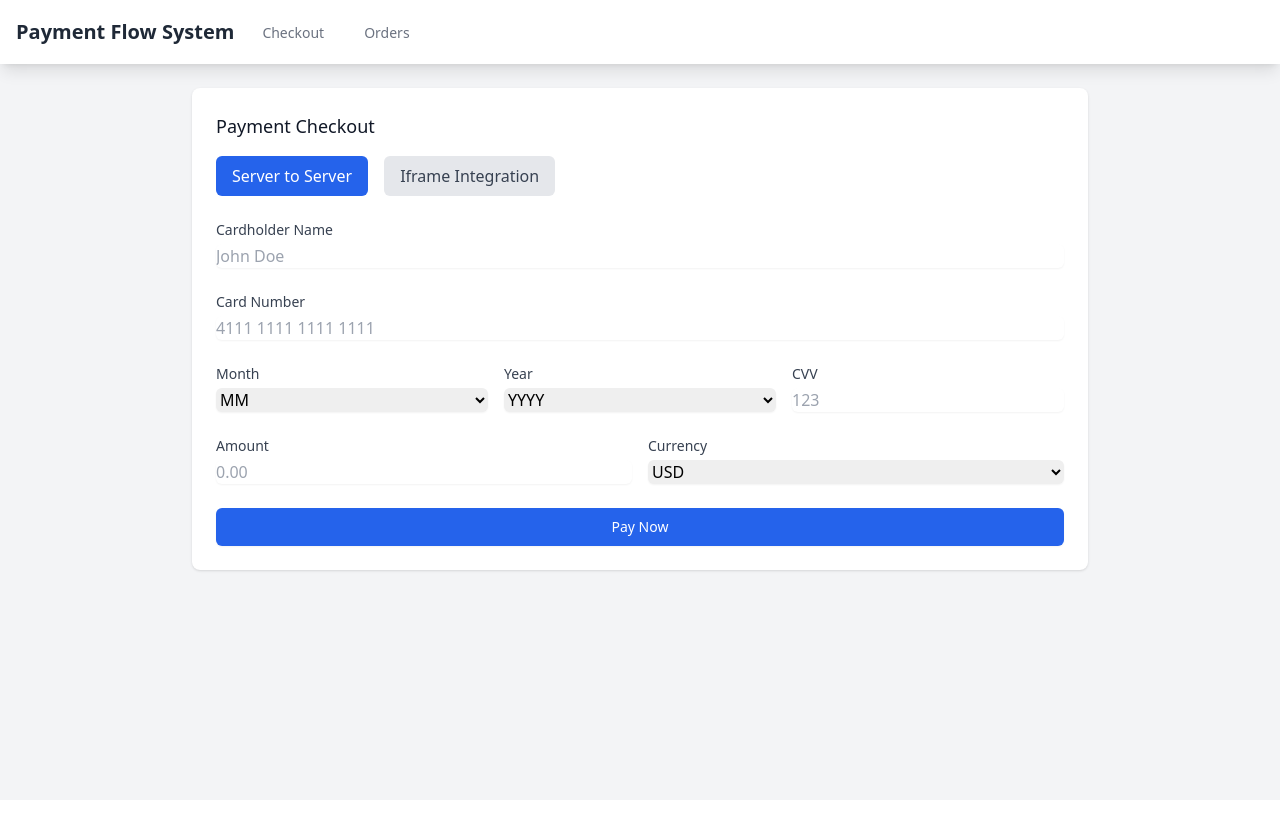
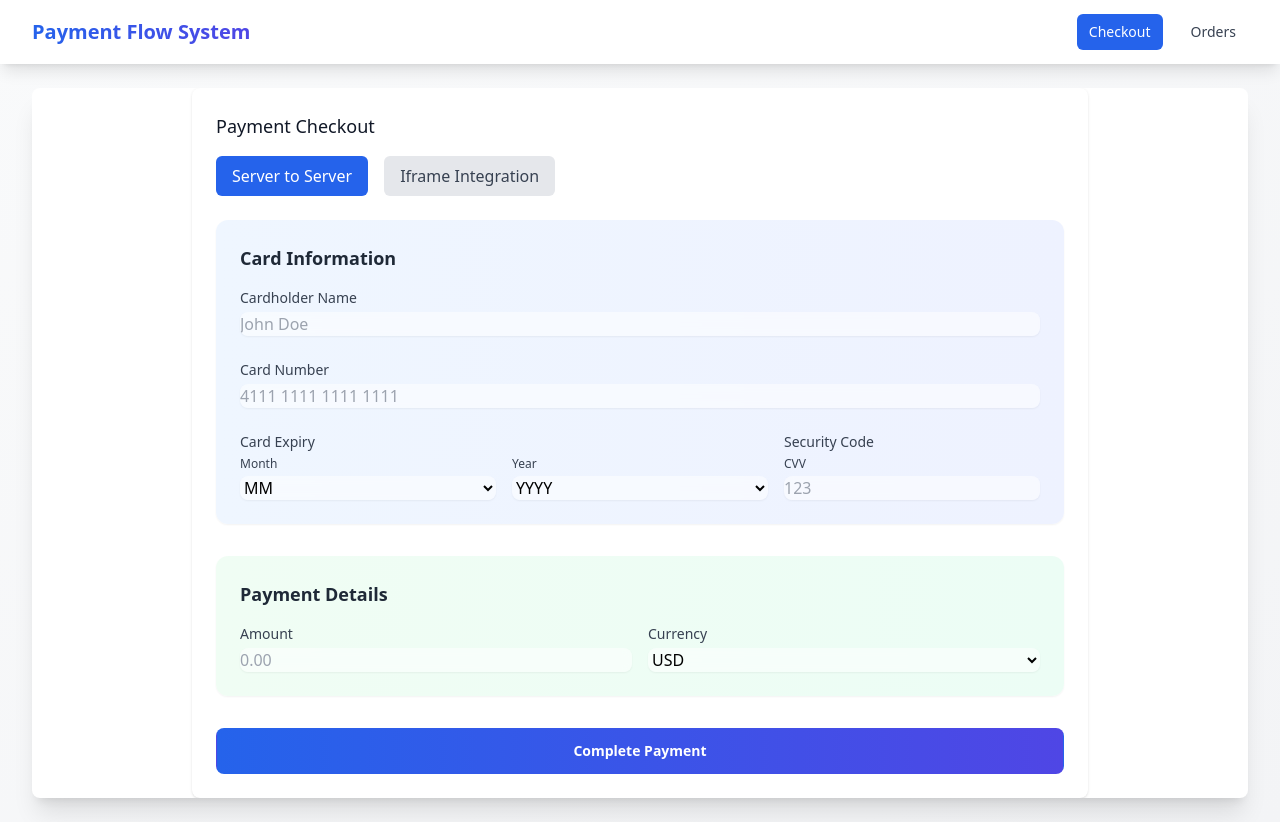
Before and after one commit to vyasanuj/axipays, a React (Vite) app in the folder client/: page / in a window 1280 px wide. Before the commit the page ends 800 px from the top, so only its background shows below. Built offline with nearby package versions, Linux system fonts and the light colour scheme; no server answers.

Commit message:
ui updated

```diff
--- a/client/src/App.jsx
+++ b/client/src/App.jsx
@@ -1,46 +1,140 @@
-import { BrowserRouter as Router, Routes, Route, Link } from 'react-router-dom';
+import { BrowserRouter as Router, Routes, Route, Link, useLocation } from 'react-router-dom';
 import { Toaster } from 'react-hot-toast';
+import { useState } from 'react';
 import Checkout from './pages/Checkout';
 import Orders from './pages/Orders';
 
-function App() {
+function NavLinks({ isMobile = false, onClickMobile }) {
+  const location = useLocation();
+  const isActive = (path) => location.pathname === path;
+
+  const linkBaseClasses = "px-3 py-2 rounded-md text-sm font-medium transition-all duration-300 ease-in-out";
+  const mobileLinkBaseClasses = "block px-3 py-2 rounded-md text-base font-medium transition-all duration-300";
+
+  const getClasses = (path) => {
+    const baseClasses = isMobile ? mobileLinkBaseClasses : linkBaseClasses;
+    return `${baseClasses} ${
+      isActive(path)
+        ? "bg-blue-600 text-white"
+        : "text-gray-700 hover:text-blue-600 hover:bg-blue-50"
+    }`;
+  };
+
   return (
-    <Router>
-      <div className="min-h-screen bg-gray-100">
-        <nav className="bg-white shadow-lg">
-          <div className="max-w-7xl mx-auto px-4">
-            <div className="flex justify-between h-16">
-              <div className="flex">
-                <div className="flex-shrink-0 flex items-center">
-                  <h1 className="text-xl font-bold text-gray-800">Payment Flow System</h1>
-                </div>
-                <div className="hidden sm:ml-6 sm:flex sm:space-x-8">
+    <>
       <Link
         to="/"
-                    className="border-transparent text-gray-500 hover:border-gray-300 hover:text-gray-700 inline-flex items-center px-1 pt-1 border-b-2 text-sm font-medium"
+        className={getClasses("/")}
+        onClick={onClickMobile}
       >
         Checkout
       </Link>
       <Link
         to="/orders"
-                    className="border-transparent text-gray-500 hover:border-gray-300 hover:text-gray-700 inline-flex items-center px-1 pt-1 border-b-2 text-sm font-medium"
+        className={getClasses("/orders")}
+        onClick={onClickMobile}
       >
         Orders
       </Link>
+    </>
+  );
+}
+
+function App() {
+  const [isMenuOpen, setIsMenuOpen] = useState(false);
+
+  return (
+    <Router>
+      <div className="min-h-screen bg-gradient-to-br from-gray-50 to-gray-100">
+        <nav className="bg-white shadow-lg sticky top-0 z-50">
+          <div className="max-w-7xl mx-auto px-4 sm:px-6 lg:px-8">
+            <div className="flex justify-between h-16">
+              <div className="flex items-center">
+                <div className="flex-shrink-0">
+                  <h1 className="text-xl font-bold bg-gradient-to-r from-blue-600 to-indigo-600 bg-clip-text text-transparent">
+                    Payment Flow System
+                  </h1>
                 </div>
               </div>
+
+              {/* Desktop Navigation */}
+              <div className="hidden sm:flex sm:items-center sm:space-x-4">
+                <NavLinks />
+              </div>
+
+              {/* Mobile menu button */}
+              <div className="flex items-center sm:hidden">
+                <button
+                  onClick={() => setIsMenuOpen(!isMenuOpen)}
+                  className="inline-flex items-center justify-center p-2 rounded-md text-gray-700 hover:text-blue-600 hover:bg-blue-50 focus:outline-none focus:ring-2 focus:ring-inset focus:ring-blue-500 transition-all duration-300"
+                  aria-expanded="false"
+                >
+                  <span className="sr-only">Open main menu</span>
+                  {/* Menu icon */}
+                  {!isMenuOpen ? (
+                    <svg
+                      className="block h-6 w-6"
+                      xmlns="http://www.w3.org/2000/svg"
+                      fill="none"
+                      viewBox="0 0 24 24"
+                      stroke="currentColor"
+                    >
+                      <path
+                        strokeLinecap="round"
+                        strokeLinejoin="round"
+                        strokeWidth={2}
+                        d="M4 6h16M4 12h16M4 18h16"
+                      />
+                    </svg>
+                  ) : (
+                    <svg
+                      className="block h-6 w-6"
+                      xmlns="http://www.w3.org/2000/svg"
+                      fill="none"
+                      viewBox="0 0 24 24"
+                      stroke="currentColor"
+                    >
+                      <path
+                        strokeLinecap="round"
+                        strokeLinejoin="round"
+                        strokeWidth={2}
+                        d="M6 18L18 6M6 6l12 12"
+                      />
+                    </svg>
+                  )}
+                </button>
+              </div>
+            </div>
+          </div>
+
+          {/* Mobile menu */}
+          <div className={`${isMenuOpen ? 'block' : 'hidden'} sm:hidden bg-white border-t border-gray-200`}>
+            <div className="px-2 pt-2 pb-3 space-y-1">
+              <NavLinks isMobile onClickMobile={() => setIsMenuOpen(false)} />
             </div>
           </div>
         </nav>
 
-        <main className="max-w-7xl mx-auto py-6 sm:px-6 lg:px-8">
+        <main className="max-w-7xl mx-auto py-6 px-4 sm:px-6 lg:px-8">
+          <div className="bg-white shadow-xl rounded-lg overflow-hidden">
             <Routes>
               <Route path="/" element={<Checkout />} />
               <Route path="/orders" element={<Orders />} />
             </Routes>
+          </div>
         </main>
 
-        <Toaster position="top-right" />
+        <Toaster
+          position="top-right"
+          toastOptions={{
+            className: 'transform-gpu',
+            duration: 4000,
+            style: {
+              background: '#333',
+              color: '#fff',
+            },
+          }}
+        />
       </div>
     </Router>
   );
--- a/client/src/components/CheckoutForm.jsx
+++ b/client/src/components/CheckoutForm.jsx
@@ -40,6 +40,8 @@ function CheckoutForm({ onSubmit, loading }) {
     amount: '',
     currency: 'USD'
   });
+
+  const [focused, setFocused] = useState('');
 
   const handleChange = (e) => {
     const { name, value } = e.target;
@@ -88,10 +90,22 @@ function CheckoutForm({ onSubmit, loading }) {
     });
   };
 
+  const inputClasses = (name) => `
+    mt-1 block w-full rounded-lg border-gray-300 bg-white/50 backdrop-blur-sm
+    shadow-sm transition-all duration-200 ease-in-out
+    ${focused === name ? 'border-blue-500 ring-2 ring-blue-500/20 shadow-lg' : 'hover:border-gray-400'}
+    focus:border-blue-500 focus:ring-2 focus:ring-blue-500/20
+  `;
+
+  const labelClasses = "block text-sm font-medium text-gray-700 mb-1";
+
   return (
-    <form onSubmit={handleSubmit} className="space-y-6">
-      <div>
-        <label className="block text-sm font-medium text-gray-700">
+    <form onSubmit={handleSubmit} className="space-y-8">
+      <div className="bg-gradient-to-r from-blue-50 to-indigo-50 p-6 rounded-xl shadow-sm">
+        <h3 className="text-lg font-semibold text-gray-800 mb-4">Card Information</h3>
+        <div className="space-y-6">
+          <div className="transform transition-all duration-200 hover:translate-x-1">
+            <label className={labelClasses}>
               Cardholder Name
             </label>
             <input
@@ -99,14 +113,16 @@ function CheckoutForm({ onSubmit, loading }) {
               name="cardHolderName"
               value={formData.cardHolderName}
               onChange={handleChange}
+              onFocus={() => setFocused('cardHolderName')}
+              onBlur={() => setFocused('')}
               required
-          className="mt-1 block w-full rounded-md border-gray-300 shadow-sm focus:border-blue-500 focus:ring-blue-500"
+              className={inputClasses('cardHolderName')}
               placeholder="John Doe"
             />
           </div>
 
-      <div>
-        <label className="block text-sm font-medium text-gray-700">
+          <div className="transform transition-all duration-200 hover:translate-x-1">
+            <label className={labelClasses}>
               Card Number
             </label>
             <input
@@ -114,24 +130,33 @@ function CheckoutForm({ onSubmit, loading }) {
               name="cardNumber"
               value={formData.cardNumber}
               onChange={handleChange}
+              onFocus={() => setFocused('cardNumber')}
+              onBlur={() => setFocused('')}
               required
               maxLength="19"
-          className="mt-1 block w-full rounded-md border-gray-300 shadow-sm focus:border-blue-500 focus:ring-blue-500"
+              className={inputClasses('cardNumber')}
               placeholder="4111 1111 1111 1111"
             />
           </div>
 
           <div className="grid grid-cols-3 gap-4">
-        <div>
-          <label className="block text-sm font-medium text-gray-700">
+            <div className="col-span-2">
+              <label className={`${labelClasses} text-gray-700`}>
+                Card Expiry
+              </label>
+              <div className="grid grid-cols-2 gap-4">
+                <div className="transform transition-all duration-200 hover:translate-x-1">
+                  <label className={`${labelClasses} text-xs text-gray-500`}>
                     Month
                   </label>
                   <select
                     name="expiryMonth"
                     value={formData.expiryMonth}
                     onChange={handleChange}
+                    onFocus={() => setFocused('expiryMonth')}
+                    onBlur={() => setFocused('')}
                     required
-            className="mt-1 block w-full rounded-md border-gray-300 shadow-sm focus:border-blue-500 focus:ring-blue-500"
+                    className={inputClasses('expiryMonth')}
                   >
                     <option value="">MM</option>
                     {Array.from({ length: 12 }, (_, i) => {
@@ -145,16 +170,18 @@ function CheckoutForm({ onSubmit, loading }) {
                   </select>
                 </div>
 
-        <div>
-          <label className="block text-sm font-medium text-gray-700">
+                <div className="transform transition-all duration-200 hover:translate-x-1">
+                  <label className={`${labelClasses} text-xs text-gray-500`}>
                     Year
                   </label>
                   <select
                     name="expiryYear"
                     value={formData.expiryYear}
                     onChange={handleChange}
+                    onFocus={() => setFocused('expiryYear')}
+                    onBlur={() => setFocused('')}
                     required
-            className="mt-1 block w-full rounded-md border-gray-300 shadow-sm focus:border-blue-500 focus:ring-blue-500"
+                    className={inputClasses('expiryYear')}
                   >
                     <option value="">YYYY</option>
                     {Array.from({ length: 10 }, (_, i) => {
@@ -167,9 +194,15 @@ function CheckoutForm({ onSubmit, loading }) {
                     })}
                   </select>
                 </div>
+              </div>
+            </div>
 
             <div>
-          <label className="block text-sm font-medium text-gray-700">
+              <label className={`${labelClasses} text-gray-700`}>
+                Security Code
+              </label>
+              <div className="transform transition-all duration-200 hover:translate-x-1">
+                <label className={`${labelClasses} text-xs text-gray-500`}>
                   CVV
                 </label>
                 <input
@@ -177,17 +210,24 @@ function CheckoutForm({ onSubmit, loading }) {
                   name="cardCVC"
                   value={formData.cardCVC}
                   onChange={handleChange}
+                  onFocus={() => setFocused('cardCVC')}
+                  onBlur={() => setFocused('')}
                   required
                   maxLength="4"
-            className="mt-1 block w-full rounded-md border-gray-300 shadow-sm focus:border-blue-500 focus:ring-blue-500"
+                  className={inputClasses('cardCVC')}
                   placeholder="123"
                 />
               </div>
             </div>
+          </div>
+        </div>
+      </div>
 
+      <div className="bg-gradient-to-r from-green-50 to-emerald-50 p-6 rounded-xl shadow-sm">
+        <h3 className="text-lg font-semibold text-gray-800 mb-4">Payment Details</h3>
         <div className="grid grid-cols-2 gap-4">
-        <div>
-          <label className="block text-sm font-medium text-gray-700">
+          <div className="transform transition-all duration-200 hover:translate-x-1">
+            <label className={labelClasses}>
               Amount
             </label>
             <input
@@ -195,47 +235,60 @@ function CheckoutForm({ onSubmit, loading }) {
               name="amount"
               value={formData.amount}
               onChange={handleChange}
+              onFocus={() => setFocused('amount')}
+              onBlur={() => setFocused('')}
               required
               min="0.01"
               step="0.01"
-            className="mt-1 block w-full rounded-md border-gray-300 shadow-sm focus:border-blue-500 focus:ring-blue-500"
+              className={inputClasses('amount')}
               placeholder="0.00"
             />
           </div>
 
-        <div>
-          <label className="block text-sm font-medium text-gray-700">
+          <div className="transform transition-all duration-200 hover:translate-x-1">
+            <label className={labelClasses}>
               Currency
             </label>
             <select
               name="currency"
               value={formData.currency}
               onChange={handleChange}
+              onFocus={() => setFocused('currency')}
+              onBlur={() => setFocused('')}
               required
-            className="mt-1 block w-full rounded-md border-gray-300 shadow-sm focus:border-blue-500 focus:ring-blue-500"
+              className={inputClasses('currency')}
             >
               <option value="USD">USD</option>
+              <option value="INR">INR</option>
               <option value="EUR">EUR</option>
               <option value="GBP">GBP</option>
             </select>
           </div>
         </div>
+      </div>
 
-      <div>
+      <div className="mt-8">
         <button
           type="submit"
           disabled={loading}
-          className={`w-full flex justify-center py-2 px-4 border border-transparent rounded-md shadow-sm text-sm font-medium text-white bg-blue-600 hover:bg-blue-700 focus:outline-none focus:ring-2 focus:ring-offset-2 focus:ring-blue-500 ${
-            loading ? 'opacity-50 cursor-not-allowed' : ''
-          }`}
+          className={`
+            w-full flex justify-center py-3 px-4 border border-transparent rounded-lg
+            text-sm font-semibold text-white
+            transform transition-all duration-200
+            ${loading
+              ? 'bg-gray-400 cursor-not-allowed'
+              : 'bg-gradient-to-r from-blue-600 to-indigo-600 hover:from-blue-700 hover:to-indigo-700 hover:shadow-lg hover:-translate-y-0.5'
+            }
+            focus:outline-none focus:ring-2 focus:ring-offset-2 focus:ring-blue-500
+          `}
         >
           {loading ? (
             <div className="flex items-center">
-              <div className="animate-spin mr-2 h-4 w-4 border-2 border-white border-t-transparent rounded-full"></div>
-              Processing...
+              <div className="animate-spin mr-2 h-5 w-5 border-2 border-white border-t-transparent rounded-full"></div>
+              Processing Payment...
             </div>
           ) : (
-            'Pay Now'
+            'Complete Payment'
           )}
         </button>
       </div>
```
Also changed, not shown: client/package.json (+7 -6 lines), client/src/components/IframeForm.jsx (+77 -15 lines), 1 other file (tests, documents, lock files or other folders). Lines whose indentation alone changed are shown as unchanged.
